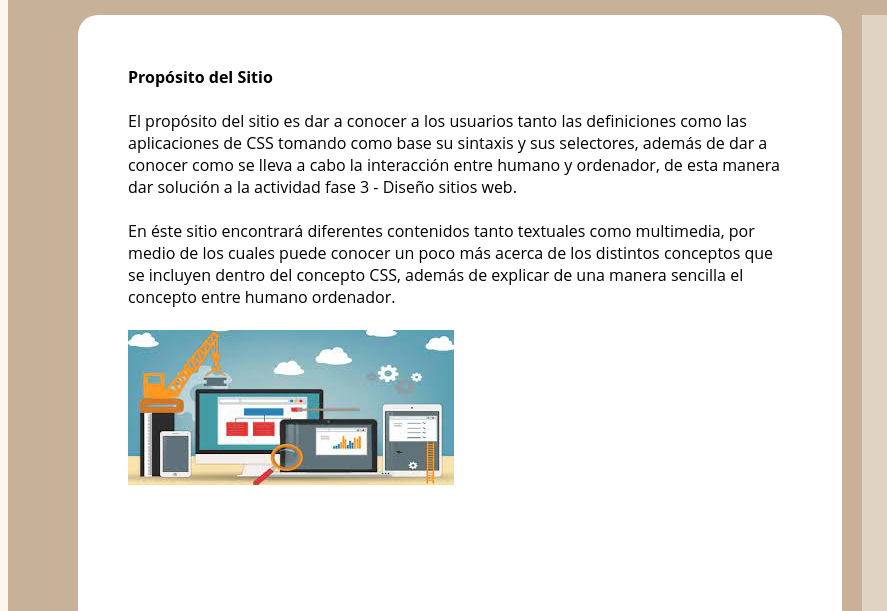
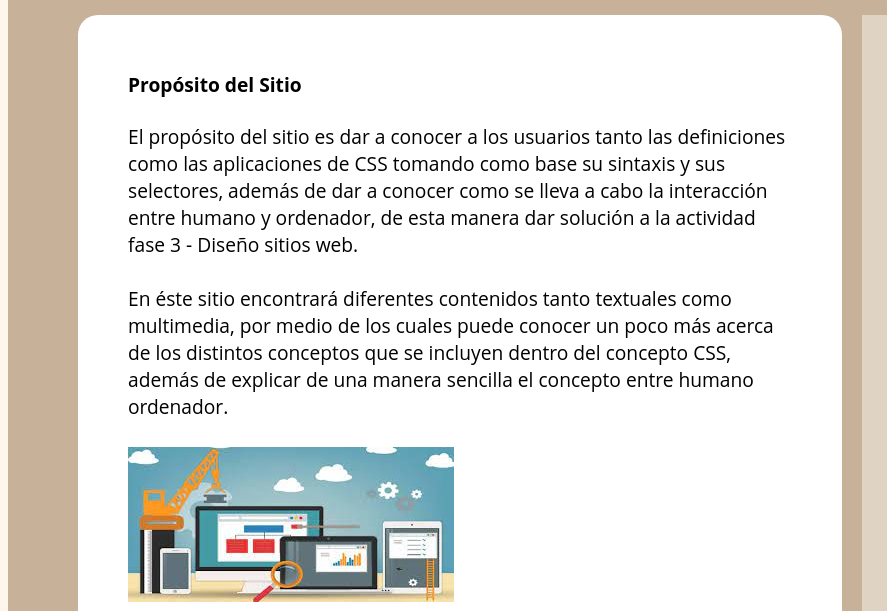
Before and after one commit to StevenClaros/DSW-StevenClaros, a plain HTML site: page fase3/index.html in a window 1280 px wide. Shown: the part 385-996 px from the top of the page, 0-887 px from the left. Drawn offline with Linux system fonts and the light colour scheme.

Commit message:
Cambios pagina

```diff
--- a/fase3/css/estilos.css
+++ b/fase3/css/estilos.css
@@ -20,7 +20,7 @@ nav
     background-color:#DFD3C3;
 }
 
-.new
+.nuevo
 {
     display: grid;
     grid-template-columns: repeat(3, 1fr);
@@ -35,7 +35,7 @@ container
  justify-content: center;
  }
 
-.contenedor
+.contenedortexto
 {
     max-width: 3000px;
     display: flex;
@@ -47,7 +47,7 @@ container
 }
 
 
-.parrafo
+.contenido
 {
     max-width: 2300;
     min-height: 50px;
@@ -56,6 +56,7 @@ container
     padding: 30px   50px;
     color: rgb(0, 0, 0);
     font-family:'Open sans';
+    font-size: larger;
     text-decoration: none;
     border-radius: 20px;
     float: left;
--- a/fase3/index.html
+++ b/fase3/index.html
@@ -45,8 +45,8 @@
         <li>Acerca de</li>
     </ul>
 </nav>
-<section class="contenedor">
-    <section class="parrafo">
+<section class="contenedortexto">
+    <section class="contenido">
       <article>
          <h1>Propósito del Sitio</h1>
         <p>
@@ -55,15 +55,13 @@
 
             En éste sitio encontrará diferentes contenidos tanto textuales como multimedia, por medio de los cuales puede conocer un poco más acerca de los distintos conceptos que se incluyen dentro del concepto CSS, además de explicar de una manera sencilla el concepto entre humano ordenador.
 <br><br>
-            <img src="img/descarga.jpg" alt="Diseño Web">
+            <img src="img/descarga.jpg" alt="Diseño Web" >
         </p>
         <br>
     </article>
-    <br><br>
-        <br><br>
+        <br>
         <article>
             <h1>Mockup</h1>
-            <br>
             <img src="Img/mockup.png" width="500" height="300">
         </article>
     </section>
```
